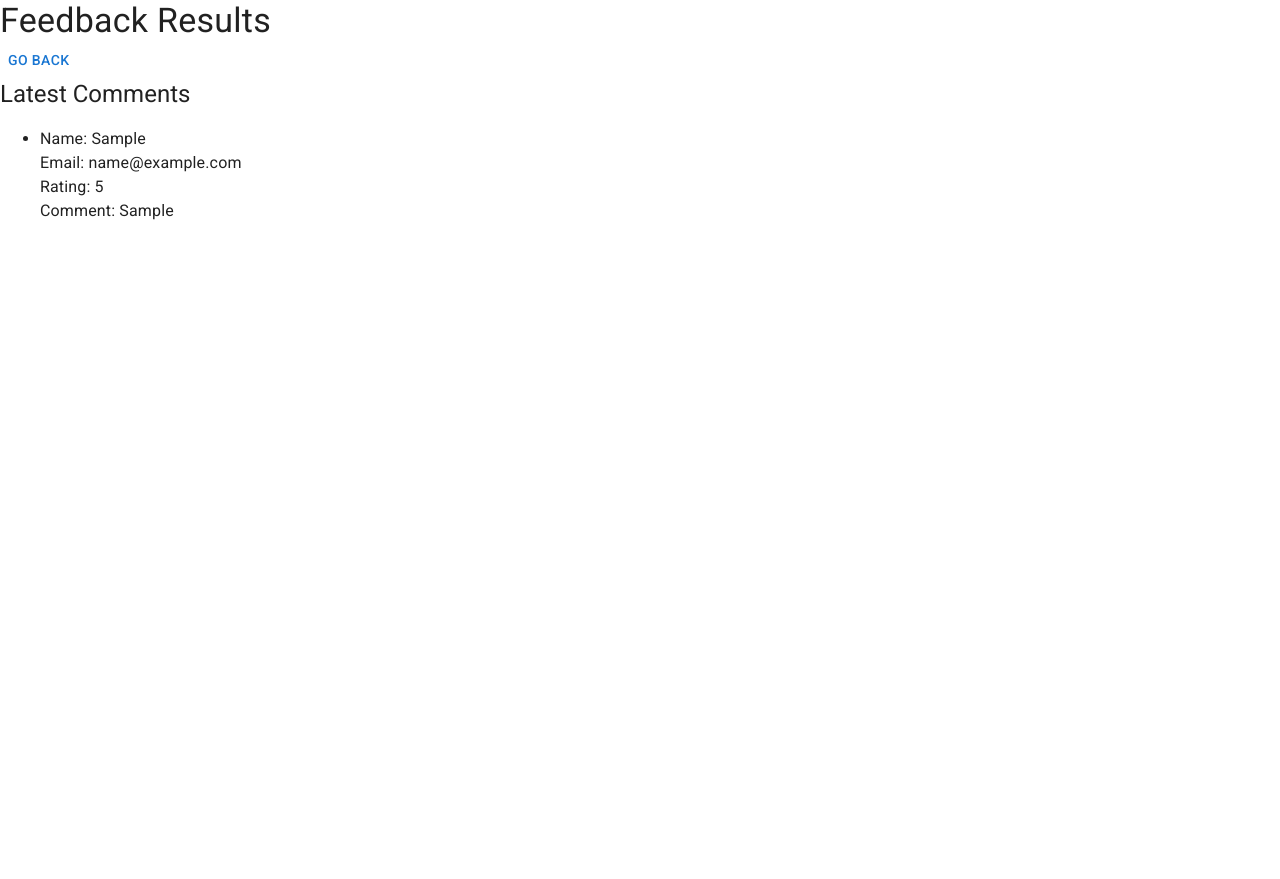
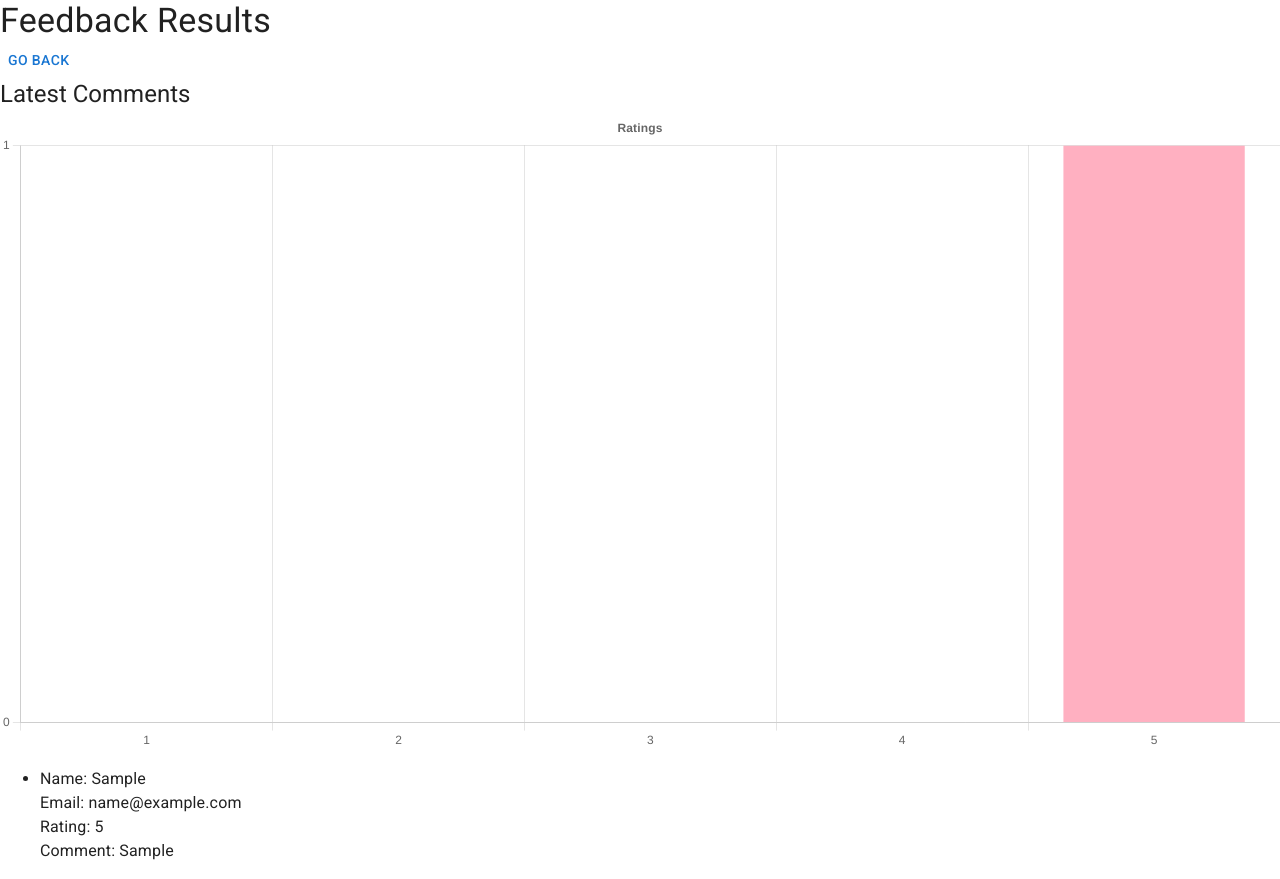
Before and after one commit to cgooderham94/customer-feedback, a React (Create React App) app: page / in a window 1280 px wide. Both pictures are taken after typing "Sample", "name@example.com", "5", "Sample" into the empty fields and a click on the button "SUBMIT". Before the commit the page ends 800 px from the top, so only its background shows below. Built offline with nearby package versions, Linux system fonts and the light colour scheme.

Commit message:
Adds charts.js. Implements basic distribution chart to FeedbackResults.

```diff
--- a/package.json
+++ b/package.json
@@ -12,7 +12,9 @@
     "@types/node": "^16.7.13",
     "@types/react": "^18.0.0",
     "@types/react-dom": "^18.0.0",
+    "chart.js": "^4.0.1",
     "react": "^18.2.0",
+    "react-chartjs-2": "^5.0.1",
     "react-dom": "^18.2.0",
     "react-scripts": "5.0.1",
     "styled-components": "^5.3.6",
--- a/src/containers/FeedbackFlow/FeedbackFlow.tsx
+++ b/src/containers/FeedbackFlow/FeedbackFlow.tsx
@@ -1,8 +1,8 @@
-import React, { ReactElement, SyntheticEvent, useState } from "react";
+import React, { ReactElement, SyntheticEvent, useMemo, useState } from "react";
 import { FeedbackList, FeedbackSteps, FEEDBACK_STEPS } from "../types/Feedback";
 import { FeedbackForm } from "./components";
 import { FeedbackResults } from "./components/FeedbackResults/FeedbackResults";
-import { INITIAL_FEEDBACK_LIST } from "./data";
+import { INITIAL_FEEDBACK_LIST, INITIAL_RATINGS_DISTRIBUTION } from "./data";
 
 export const FeedbackFlow = () => {
   const [feedbackList, setFeedbackList] = useState<FeedbackList>(
@@ -17,6 +17,25 @@ export const FeedbackFlow = () => {
   );
 
   const canSubmit = name && email && rating && comment;
+
+  const ratingDistribution = useMemo(
+    () =>
+      feedbackList.reduce<Record<string, number>>(
+        (acc, { rating }) => {
+          console.log("Feedback list reduce");
+
+          const ratingStr = rating.toString();
+
+          acc[ratingStr] = acc[ratingStr] ? (acc[ratingStr] += 1) : 1;
+
+          return acc;
+        },
+        { ...INITIAL_RATINGS_DISTRIBUTION }
+      ),
+    [feedbackList]
+  );
+
+  console.log("ratings dist", ratingDistribution);
 
   const resetFields = () => {
     setName("");
@@ -53,7 +72,9 @@ export const FeedbackFlow = () => {
         }}
       />
     ),
-    RESULTS: <FeedbackResults {...{ feedbackList, handleBack }} />,
+    RESULTS: (
+      <FeedbackResults {...{ feedbackList, handleBack, ratingDistribution }} />
+    ),
   };
 
   return formSteps[feedbackStep];
--- a/src/containers/FeedbackFlow/components/FeedbackResults/FeedbackResults.tsx
+++ b/src/containers/FeedbackFlow/components/FeedbackResults/FeedbackResults.tsx
@@ -1,19 +1,43 @@
 import React, { type FC } from "react";
 import { Button, Typography } from "@mui/material";
-import { FEEDBACK_RESULTS_CONTENT } from "./constants";
+import { CHART_OPTIONS, FEEDBACK_RESULTS_CONTENT } from "./constants";
+import { CHART_LABELS } from "../../data";
 import type { FeedbackList } from "../../../types/Feedback";
+import {
+  Chart as ChartJS,
+  CategoryScale,
+  LinearScale,
+  BarElement,
+  Title,
+  ChartData,
+} from "chart.js";
+import { Bar } from "react-chartjs-2";
 
 interface FeedbackResultsProps {
   feedbackList: FeedbackList;
   handleBack: () => void;
+  ratingDistribution: Record<string, number>;
 }
 
 const { heading, commentsHeading } = FEEDBACK_RESULTS_CONTENT;
 
+ChartJS.register(CategoryScale, LinearScale, BarElement, Title);
+
 export const FeedbackResults: FC<FeedbackResultsProps> = ({
   feedbackList,
   handleBack,
+  ratingDistribution,
 }) => {
+  const chartData: ChartData<"bar"> = {
+    labels: CHART_LABELS,
+    datasets: [
+      {
+        data: Object.values(ratingDistribution),
+        backgroundColor: "rgba(255, 99, 132, 0.5)",
+      },
+    ],
+  };
+
   return (
     <>
       <Typography variant="h4" component="h1">
@@ -26,6 +50,8 @@ export const FeedbackResults: FC<FeedbackResultsProps> = ({
         <Typography variant="h5" component="h2" id="comments-heading">
           {commentsHeading}
         </Typography>
+
+        <Bar data={chartData} options={CHART_OPTIONS} />
 
         <ul>
           {feedbackList.map(({ name, email, rating, comment }, index) => (
--- a/src/containers/FeedbackFlow/components/FeedbackResults/constants.ts
+++ b/src/containers/FeedbackFlow/components/FeedbackResults/constants.ts
@@ -1,4 +1,23 @@
+import { ChartOptions } from "chart.js";
+
 export const FEEDBACK_RESULTS_CONTENT = {
   heading: "Feedback Results",
   commentsHeading: "Latest Comments",
 };
+
+export const CHART_OPTIONS: ChartOptions = {
+  responsive: true,
+  plugins: {
+    title: {
+      display: true,
+      text: "Ratings",
+    },
+  },
+  scales: {
+    y: {
+      ticks: {
+        stepSize: 1,
+      },
+    },
+  },
+};
--- a/src/containers/FeedbackFlow/data.ts
+++ b/src/containers/FeedbackFlow/data.ts
@@ -1 +1,9 @@
 export const INITIAL_FEEDBACK_LIST = [];
+export const CHART_LABELS = [1, 2, 3, 4, 5];
+export const INITIAL_RATINGS_DISTRIBUTION = {
+  "1": 0,
+  "2": 0,
+  "3": 0,
+  "4": 0,
+  "5": 0,
+};
--- a/src/index.tsx
+++ b/src/index.tsx
@@ -8,10 +8,10 @@ const root = ReactDOM.createRoot(
   document.getElementById("root") as HTMLElement
 );
 root.render(
-  <React.StrictMode>
+  <>
     <CSSBaseline />
     <App />
-  </React.StrictMode>
+  </>
 );
 
 // If you want to start measuring performance in your app, pass a function
```
Also changed, not shown: 2 other files (tests, documents, lock files or other folders).
